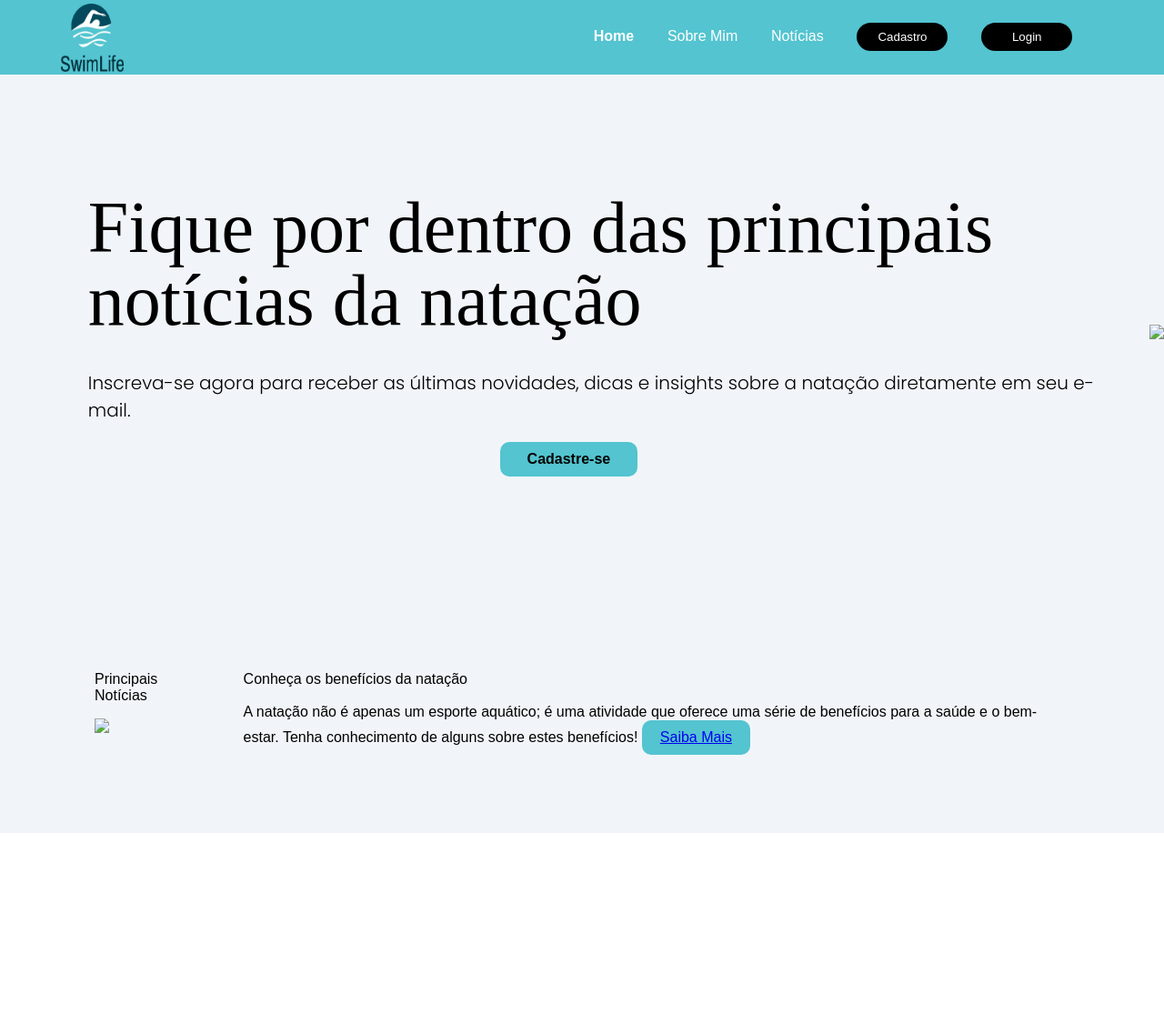
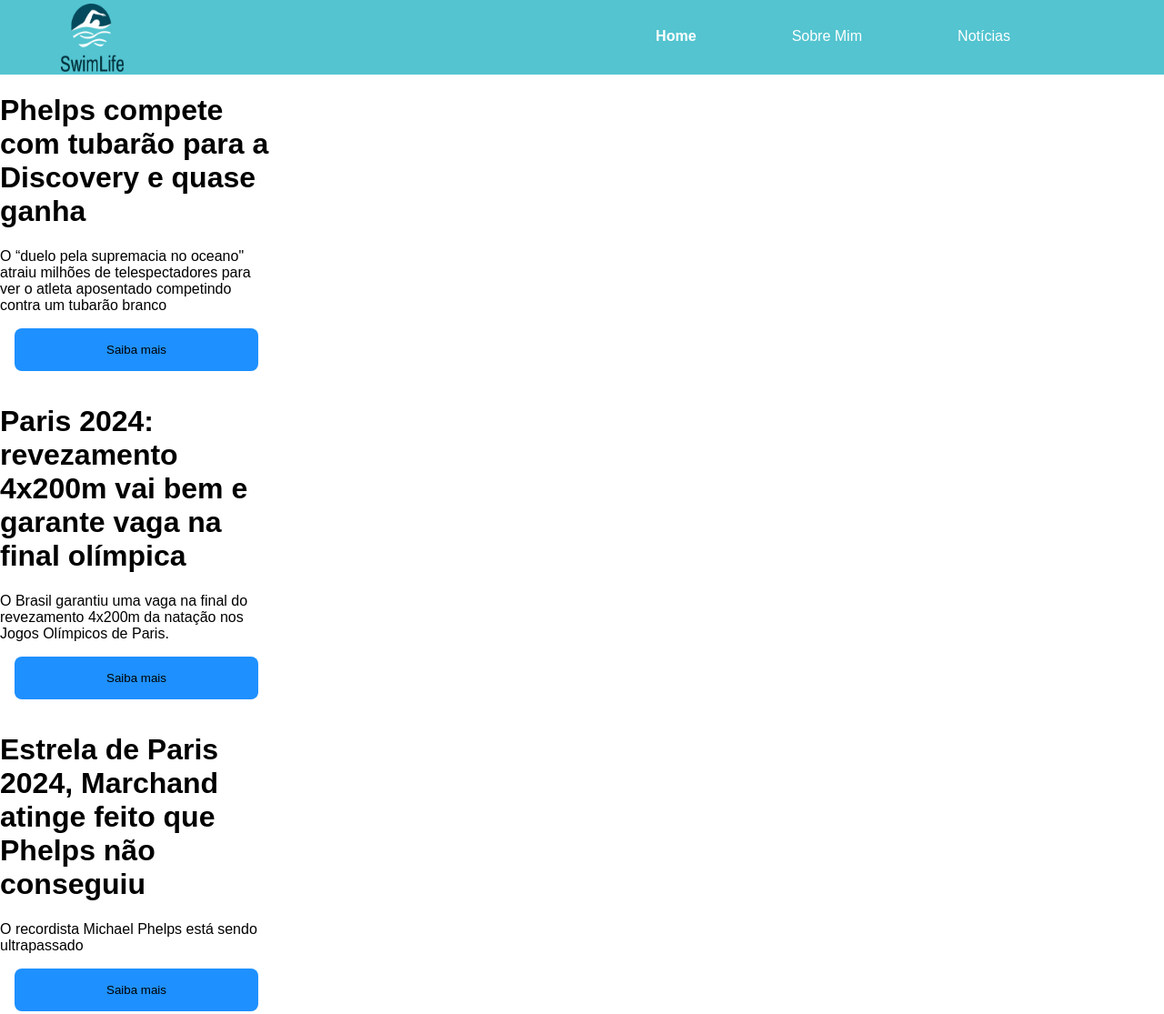
Before and after one commit to isabelafrancisco/SwimLife, a website: page public/logado.html in a window 1280 px wide. Shown: the top 1115 px of the page at 91% size. Before the commit the page ends 916 px from the top, so only its background shows below. Drawn offline with Linux system fonts and the light colour scheme; a web font is replaced by a local one.

Commit message:
Página de notícias nos primeiros ajustes

```diff
--- a/public/css/logado.css
+++ b/public/css/logado.css
@@ -53,147 +53,46 @@ body {
     font-weight: 800; /*grossura da fonte*/
 }
 
-.pretocadastro {
-    background-color:black;
+.noticia {
+    font-family: sans-serif;
+    display: flex;
+    flex-direction: column;
+    width: 300px;
+    justify-content: center;
+}
+
+button {
+    padding: 1rem;
+    background-color: dodgerblue;
     border: none;
-    padding: 8px;
-    border-radius: 25px;
-    width: 100px;
+    margin: 1rem;
+    cursor: pointer;
+    border-radius: 8px;
+}
+
+a {
     color: white;
+    text-decoration: none;
     cursor: pointer;
 }
 
-.pretologin {
-    background-color: black;
-    border: none;
-    padding: 8px;
-    border-radius: 25px;
-    width: 100px;
-    color: white;
-    cursor: pointer;
+#res {
+    display: flex;
+    flex-direction: column;
 }
 
-/* BODY */
-
-/* Estilização do banner */
-.banner {
-    display: flex;
-    justify-content: space-between;
-    align-items: center;
-    height: 570px;
-    background-color: #f1f5f9;
-    flex-direction: row;
-    padding-left: 6%;
+.noticia_completa_1 {
+    display: none;
 }
 
-.banner-left {
-    display: flex;
-    flex: 1;
-    padding: 20px;
-    flex-direction: column;
-    align-items: center;
+.noticia_completa_2 {
+    display: none;
 }
 
-.banner-left .titulo{
-    font-family: 'Pragati Narrow';
-    font-size: 80px;
-    line-height: 80px;
-    padding: 0;
-    text-decoration: none;
+.noticia_completa_3 {
+    display: none;
 }
 
-.banner-left .subtitulo{
-    font-family: 'Poppins';
-    font-weight: 300;
-    font-size: 20px;
+.noticia_completa_4 {
+    display: none;
 }
-
-.banner_right img {
-    width: 80%;
-}
-
-.banner.inscreva{
-    display: flex;
-    flex: 1;
-    padding: 20px;
-    flex-direction: row;
-    align-items: center;
-    font-family: 'Pragati Narrow';
-}
-
-.banner-left h2 { /* por dentro */
-    font-size: 40px;
-    margin-bottom: 20px;
-    justify-content: center;
-    text-align: justify;
-    padding: 40px;
-    font-family: "Poppins";
-}
-
-.banner-right { /* imagem */
-    width: 50px;
-    flex: 1;
-}
-
-.banner-right img { /* imagem */
-    width: 65%;
-    float: center;
-    align-self: flex-end ;
-}
-
-.btn-banner {
-    background-color: #53C4D0;
-    color: white;
-    padding: 10px 30px;
-    border-radius: 10px;
-    border: none;
-    font-size: 16px;
-    cursor: pointer;
-    margin-top: 20px;
-    margin-right: 90px;
-}
-
-.btn-banner a {
-    text-decoration: none;
-    color: black;
-    font-family: 'Karla', sans-serif;
-    font-weight: bolder;
-}
-
-/* Benefícios*/
-
-.social {
-    background-color: #f1f5f9;
-    display: flex;
-    justify-content: center;
-    align-items: center;
-}
-
-.social .container .boxes{
-    display: flex;
-    justify-content: space-between;
-    width: 100%;
-    padding: 30px 0;
-}
-
-.box {
-    display: flex;
-    flex-direction: column;
-    align-items: left;
-    text-align: column;
-    padding: 40px;
-}
-
-.box img {
-    width: 140%;
-}
-
-.btn-bene {
-    background-color: #53C4D0;
-    color: white;
-    padding: 10px 20px;
-    border-radius: 10px;
-    border: none;
-    font-size: 16px;
-    cursor: pointer;
-}
--- a/public/logado.html
+++ b/public/logado.html
@@ -3,8 +3,9 @@
 <head>
     <meta charset="UTF-8">
     <meta name="viewport" content="width=device-width, initial-scale=1.0">
-    <title>Logado</title>
+    <title>Notícias</title>
     <link rel="stylesheet" href="./css/logado.css">
+    <link rel="icon" href="./Fotos/img/logoswimlife.png">
 </head>
 <body>
     <div class="header">
@@ -15,50 +16,116 @@
               <a href="./index.html">Home</a>
             </li>
             <li>
-                <a href="#sec_sobremim">Sobre Mim</a>
+                <a href="./sobremim.html">Sobre Mim</a>
               </li>
             <li>
-              <a href="#sec_noticias">Notícias</a>
-            </li>
-            <li>
-              <a href="../Login/cadastro.html" >
-                <button class="pretocadastro">Cadastro</button>
-              </a>
-            </li>
-            <li>
-              <button class="pretologin"><a href="../Login/login2.html">Login</a></button>
+              <a href="./logado.html">Notícias</a>
             </li>
           </ul>
         </div>
       </div>
-      <div class="banner">
-        <div class="banner-left">
-            <span class="titulo">Fique por dentro
-              das principais
-              notícias da natação </span><br><br>
-              <span class="subtitulo">Inscreva-se agora para receber as últimas novidades, dicas e insights sobre a natação diretamente em seu e-mail.</span>
-              <button class="btn-banner"><a href="#sec_cadastre-se">Cadastre-se</a></button>
-          </div>
-          <div class="banner_right">
-              <img src="./img/logonatacao.png">
-          </div>
-        </div>
+        <div class="noticia">
+      <h1>Phelps compete com tubarão para a Discovery e quase ganha</h1>
+      <span>O “duelo pela supremacia no oceano" atraiu milhões de telespectadores para ver o atleta aposentado competindo contra um tubarão branco</span>
+      <button onclick="clicar()">Saiba mais</button>
+      <div id="noticia_completa_1" class="noticia_completa_1">
+    Pelo seu desempenho nas piscinas, Michael Phelps ganhou o apelido de “O Tubarão de Baltimare”. Com 28 medalhas em Olimpíadas, o atleta aposentado foi convidado pela Discovery para competir contra um tubarão branco e mostrar quem é o mais rápido nas águas. Ocorrido neste domingo (23), o “duelo pela supremacia no oceano" atraiu milhões de telespectadores para ver o desafio. Com supervisão de especialistas e mergulhadores, o atleta nadou no litoral da África do Sul.
 
-    <div class="social">
-        <div class="container">
-          <div class="boxes">
-            <div class="box">
-              <p>Principais Notícias</p>
-              <img src="./img/logopiscina.png">
-            </div>
-            <div class="box">
+    Em uma montagem com efeitos especiais, o animal percorreu a mesma distância em uma simulação que fez parecer que os dois estavam lado a lado. Apesar de alguns telespectadores se chatearem por eles, por motivos óbvios, não competirem no mesmo espaço. Em uma competição equilibrada, o gigante dos mares só conseguiu ganhar nos últimos metros por meio de um salto.
+    Na contagem final a diferença foi de apenas dois segundos.
+      <button onclick="fechar1()">Fechar</button>
+    </div>
+  </div>
 
-              <p>Conheça os benefícios da natação <br><br>
+  <div class="noticia">
+    <h1>Paris 2024: revezamento 4x200m vai bem e garante vaga na final olímpica</h1>
+    <span>O Brasil garantiu uma vaga na final do revezamento 4x200m da natação nos Jogos Olímpicos de Paris.</span>
+  <button onclick="clicar2()">Saiba mais</button>
+  <div id="noticia_completa_2" class="noticia_completa_2">
+    Nesta quinta-feira (1), a equipe composta por Mafê Costa, Stephanie Balduccini, Maria Paula Heitmann e Gabi Roncatto fez o quinto melhor tempo da eliminatória com 7min52s81. As brasileiras ficaram atrás apenas da
+    equipe dos EUA na eliminatória. O Time Brasil bateu a forte equipe da Grã-Bretanha e também da Nova Zelândia.
+      <button onclick="fechar2()">Fechar</button>
+  </div>
+  </div>
 
-                A natação não é apenas um esporte aquático; é uma atividade que oferece uma série de benefícios para a saúde e o bem-estar. Tenha conhecimento de alguns sobre estes benefícios!
-              <button class="btn-bene"><a href="#sec_saibamais">Saiba Mais</a></button>
-              </p>
-            </div>
-          </div>
-        </div>
-      </div>
+  <div class="noticia">
+      <h1>Estrela de Paris 2024, Marchand atinge feito que Phelps não conseguiu</h1>
+  <span>O recordista Michael Phelps está sendo ultrapassado</span>
+  <button onclick="clicar3()">Saiba mais</button>
+  <div id="noticia_completa_3" class="noticia_completa_3">
+    O nadador de apenas 22 anos ganhou duas medalhas de ouro, nos 200m borboleta e nos 200m peito, batendo o recorde olímpico em ambas as provas — e chegando a três, no total.
+    Desde os Jogos Olímpicos de Montreal, em 1976, um nadador não vencia dois ouros no mesmo dia em provas individuais. Nem mesmo Michael Phelps, maior nadador de todos os tempos, conseguiu isso.
+      <button onclick="fechar3()">Fechar</button>
+  </div>
+  </div>
+
+  <div class="noticia">
+      <h1>Brasil fecha etapa do World Series de natação com 24 medalhas</h1>
+  <span>Brasil está se superando na modalidade natação paralímpica</span>
+  <button onclick="clicar4()">Saiba mais</button>
+  <div id="noticia_completa_4" class="noticia_completa_4">
+     O Brasil encerrou neste domingo, 9 de agosto, a participação no World Series de natação paralímpica disputada em Limoges (França) com o total de 24 conquistas (dez ouros, dez pratas e quatro bronzes) considerando as medalhas obtidas nas categorias adulto e júnior.
+    <button onclick="fechar4()">Fechar</button>
+
+  </div>
+  <div id="res">
+  <div id="cliques_1">Cliques na notícia 1: 0</div>
+  <div id="cliques_2">Cliques na notícia 2: 0</div>
+  <div id="cliques_3">Cliques na notícia 3: 0</div>
+  <div id="cliques_4">Cliques na notícia 4: 0</div>
+  </div>
+
+  </div>
+  </body>
+  </html>
+
+<script>
+  var cliques_1 = 0;
+  var cliques_2 = 0;
+  var cliques_3 = 0;
+  var cliques_4 = 0;
+
+  function fechar1() {
+    document.getElementById("noticia_completa_1").style.display = "none";
+  }
+
+  function fechar2() {
+    document.getElementById("noticia_completa_2").style.display = "none";
+  }
+
+  function fechar3() {
+    document.getElementById("noticia_completa_3").style.display = "none";
+  }
+
+  function fechar4() {
+    document.getElementById("noticia_completa_4").style.display = "none";
+  }
+
+
+  function clicar() {
+    cliques_1++;
+    document.getElementById("cliques_1").innerHTML = `Cliques na notícia 1: ${cliques_1}`;
+    document.getElementById("noticia_completa_1").style.display = "block";
+  }
+
+
+  function clicar2() {
+    cliques_2++;
+    document.getElementById("cliques_2").innerHTML = `Cliques na notícia 2: ${cliques_2}`;
+    document.getElementById("noticia_completa_2").style.display = "block";
+  }
+
+
+  function clicar3() {
+    cliques_3++;
+    document.getElementById("cliques_3").innerHTML = `Cliques na notícia 3: ${cliques_3}`;
+    document.getElementById("noticia_completa_3").style.display = "block";
+
+  }
+  function clicar4() {
+    cliques_4++;
+    document.getElementById("cliques_4").innerHTML = `Cliques na notícia 4: ${cliques_4}`;
+    document.getElementById("noticia_completa_4").style.display = "block";
+
+  }
+</script>
```
Also changed, not shown: public/Fotos/img/marchand.jfif (added).
